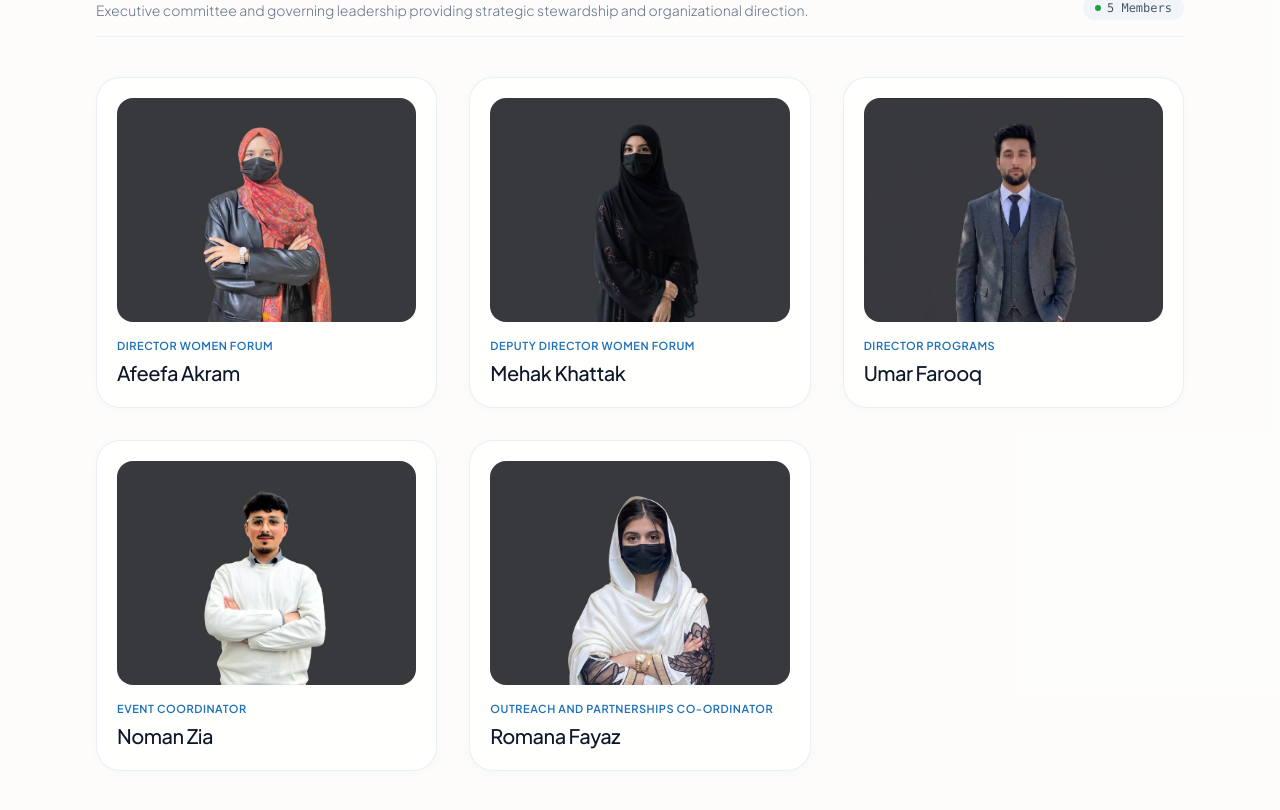
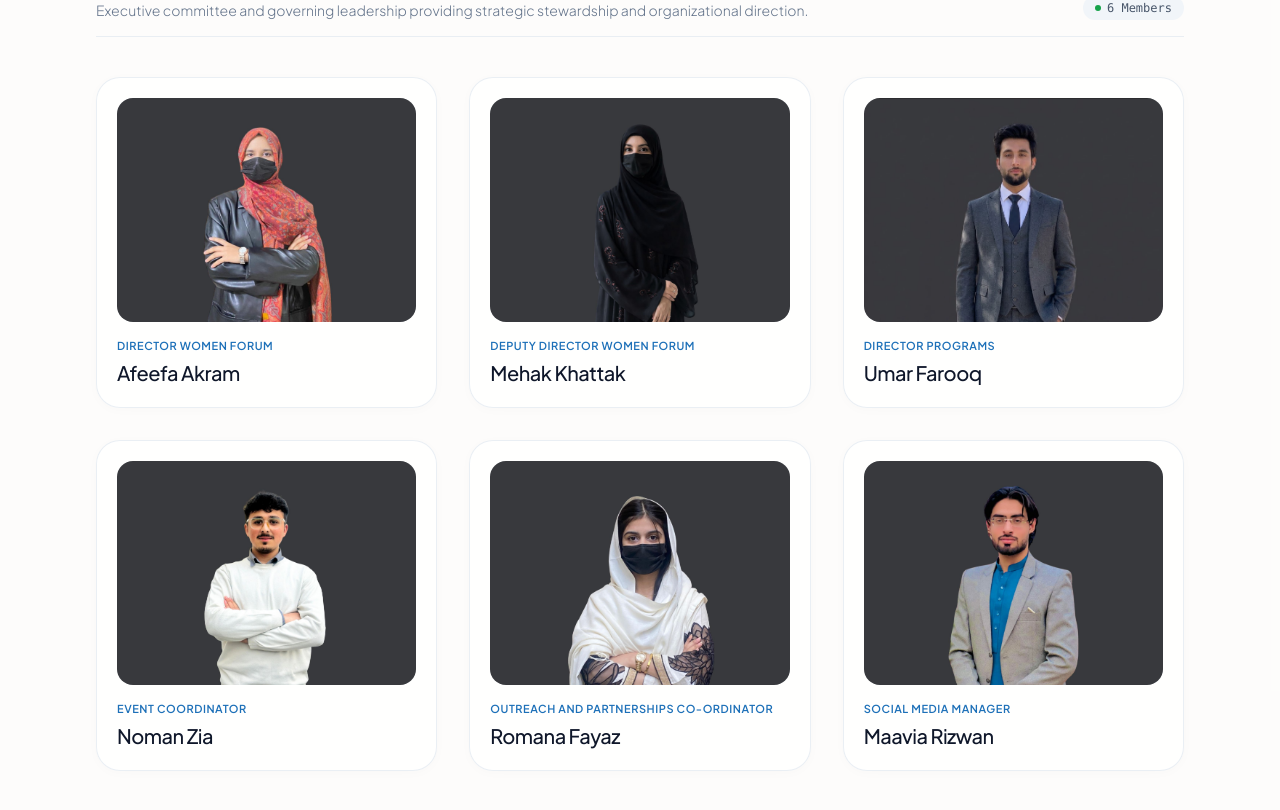
Before and after one commit to hafeezahmadyt/Hope-Together-WEB, a React (Vite) app: page /team in a window 1280 px wide. Shown: the part 2104-2914 px from the top of the page. Built offline with nearby package versions, Linux system fonts and the light colour scheme; a web font is replaced by a local one.

Commit message:
CMS: Update official team roster (13 members, 0 photos uploaded)

```diff
--- a/src/data/mock/mockTeam.ts
+++ b/src/data/mock/mockTeam.ts
@@ -168,5 +168,19 @@ export const initialMockTeamMembers: AdminTeamMember[] = [
     "displayOrder": 12,
     "isActive": true,
     "id": "team-1793655367453"
+  },
+  {
+    "name": "Maavia Rizwan",
+    "position": "Social  Media Manager",
+    "bio": "Maavia Rizwan is a Computer Science student and tech enthusiast with a growing interest in machine learning, deep learning, and digital innovation. He has served as Management Lead at the Software Synergy Club and Event Coordinator at GDG Islamia College Peshawar, contributing to academic events, workshops, and community initiatives. As Social Media Manager at Hope Together Organization, he focuses on using digital platforms to raise awareness, encourage engagement, and create meaningful community impact.",
+    "category": "Executive Body",
+    "photoUrl": "/assets/team/maavia-rizwan.jpg",
+    "email": "",
+    "linkedinUrl": "",
+    "facebookUrl": "",
+    "instagramUrl": "",
+    "displayOrder": 13,
+    "isActive": true,
+    "id": "team-1793655463885"
   }
 ];
```
